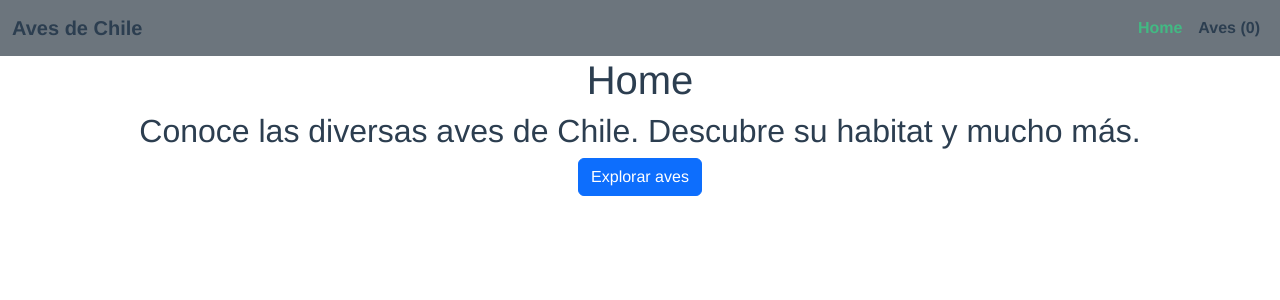
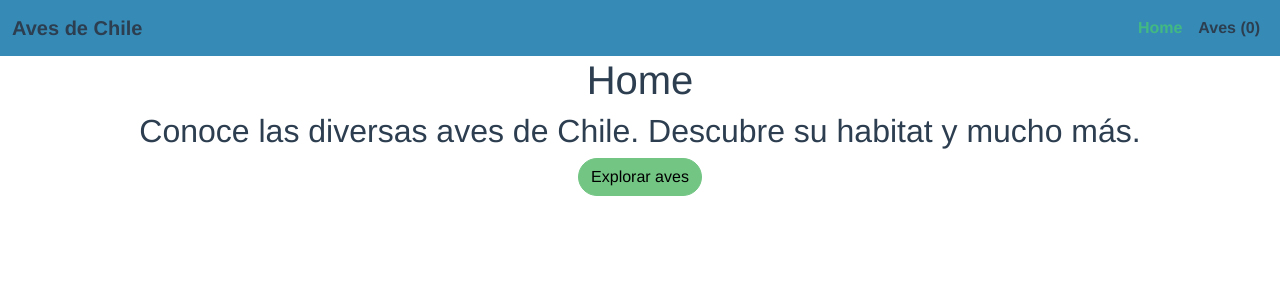
Before and after one commit to sebsegoso/ayudantia-g15-aves, a Vue app: page / in a window 1280 px wide. Shown: the top 300 px of the page. Built offline with nearby package versions, Linux system fonts and the light colour scheme; no server answers.

Commit message:
bootstrap override

```diff
--- /dev/null
+++ b/src/assets/scss/_bootstrap-overrides.scss
@@ -0,0 +1,12 @@
+$color-primary: rgb(114, 197, 131);
+$color-secondary: rgb(54, 139, 182);
+
+$theme-colors: (
+  "primary": $color-primary,
+  "secondary": $color-secondary,
+);
+
+$card-border-radius: 48px;
+$btn-border-radius: 20px;
+
+@import "~bootstrap/scss/bootstrap";
--- /dev/null
+++ b/src/assets/scss/main.scss
@@ -0,0 +1 @@
+@import "./bootstrap-overrides";
--- a/src/main.js
+++ b/src/main.js
@@ -3,6 +3,7 @@ import App from "./App.vue";
 import router from "./router";
 import store from "./store";
 
-import "bootstrap/dist/css/bootstrap.css";
+// import "bootstrap/dist/css/bootstrap.css";
 import "bootstrap/dist/js/bootstrap";
+import "@/assets/scss/main.scss"
 createApp(App).use(store).use(router).mount("#app");
```
